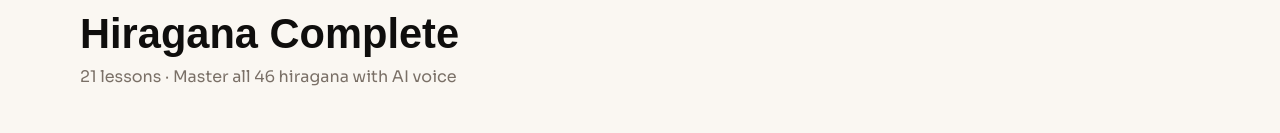
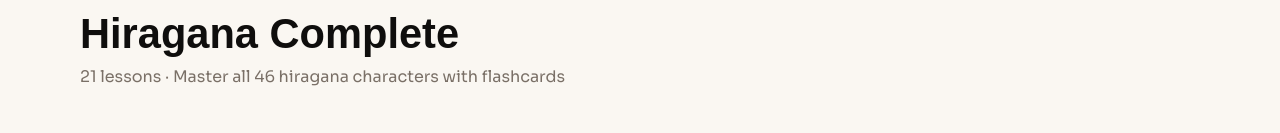
Before and after one commit to marufislam8924/skilldojo, a Next.js app: page /hiragana in a window 1280 px wide. Shown: the part 155-288 px from the top of the page. Built offline with nearby package versions, Linux system fonts and the light colour scheme; a web font is replaced by a local one.

Commit message:
Update page.js

```diff
--- a/app/hiragana/page.js
+++ b/app/hiragana/page.js
@@ -8,13 +8,13 @@ export default function HiraganaPage() {
   return (
     <main className={styles.main}>
       <nav className={styles.nav}>
-        <span className={styles.logo}>Skill<span style={{color:"var(--red)"}}>Dojo</span> 道場</span>
+        <span className={styles.logo}>Skill<span style={{ color: "var(--red)" }}>Dojo</span> 道場</span>
         <button className={styles.backBtn} onClick={() => router.push("/")}>← Back</button>
       </nav>
       <div className={styles.header}>
         <div className={styles.headerTag}>Course</div>
         <h1 className={styles.headerTitle}>Hiragana Complete</h1>
-        <p className={styles.headerDesc}>21 lessons · Master all 46 hiragana with AI voice</p>
+        <p className={styles.headerDesc}>21 lessons · Master all 46 hiragana characters with flashcards</p>
       </div>
       <div className={styles.grid}>
         {hiraganaLessons.map((lesson) => (
@@ -22,7 +22,7 @@ export default function HiraganaPage() {
             <div className={styles.lessonNum}>Lesson {lesson.id}</div>
             <div className={styles.lessonKana}>{lesson.kana}</div>
             <div className={styles.lessonName}>{lesson.name}</div>
-            <div className={styles.lessonChars}>{lesson.chars.map(c=>c.r).join(" · ")}</div>
+            <div className={styles.lessonChars}>{lesson.chars.map((c) => c.r).join(" · ")}</div>
           </div>
         ))}
       </div>
```
